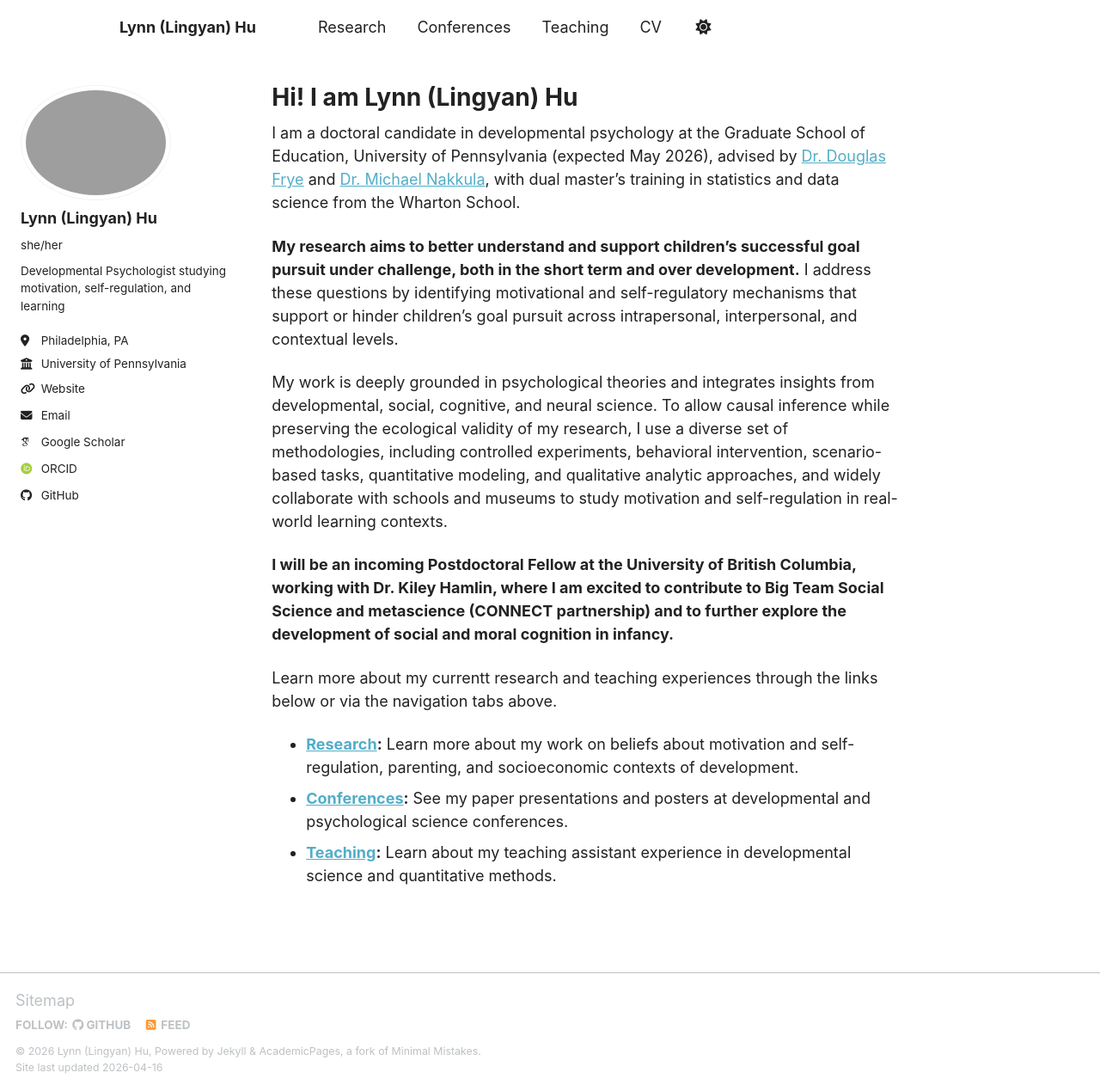
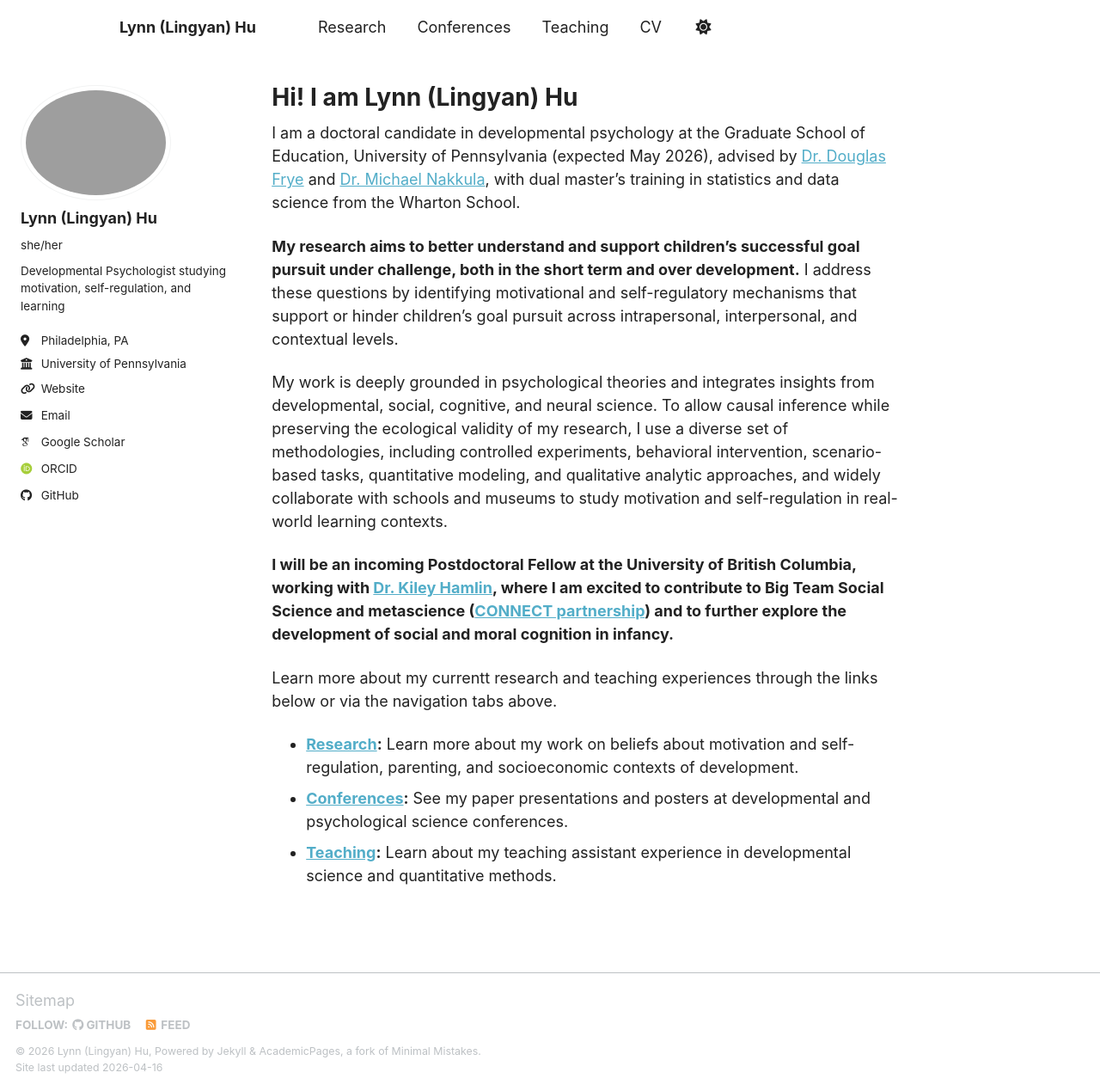
Before and after one commit to lingyh904/lingyh904.github.io, a Jekyll site: the page built from _pages/about.md, in a window 1280 px wide and 1269 px high. Shown: the whole window at 86% size. Built offline with Jekyll 4.4.1, drawn with Linux system fonts in a browser that asks for light colours; some web fonts are replaced; a script bundle is joined from its source files by our own code; library files that are not in the unit come from our copies; part of the change alters nothing that is shown.

```diff
--- a/_pages/about.md
+++ b/_pages/about.md
@@ -13,7 +13,7 @@ I am a doctoral candidate in developmental psychology at the Graduate School of
 My work is deeply grounded in psychological theories and integrates insights from developmental, social, cognitive, and neural science.
 To allow causal inference while preserving the ecological validity of my research, I use a diverse set of methodologies, including controlled experiments, behavioral intervention, scenario-based tasks, quantitative modeling, and qualitative analytic approaches, and widely collaborate with schools and museums to study motivation and self-regulation in real-world learning contexts.
 
-<strong>I will be an incoming Postdoctoral Fellow at the University of British Columbia, working with Dr. Kiley Hamlin, where I am excited to contribute to Big Team Social Science and metascience (CONNECT partnership) and to further explore the development of social and moral cognition in infancy.<strong>
+<strong>I will be an incoming Postdoctoral Fellow at the University of British Columbia, working with [Dr. Kiley Hamlin](https://psych.ubc.ca/profile/kiley-hamlin/), where I am excited to contribute to Big Team Social Science and metascience ([CONNECT partnership](https://connect-btss.github.io/)) and to further explore the development of social and moral cognition in infancy.<strong>
 
 Learn more about my currentt research and teaching experiences through the links below or via the navigation tabs above.
 
```
